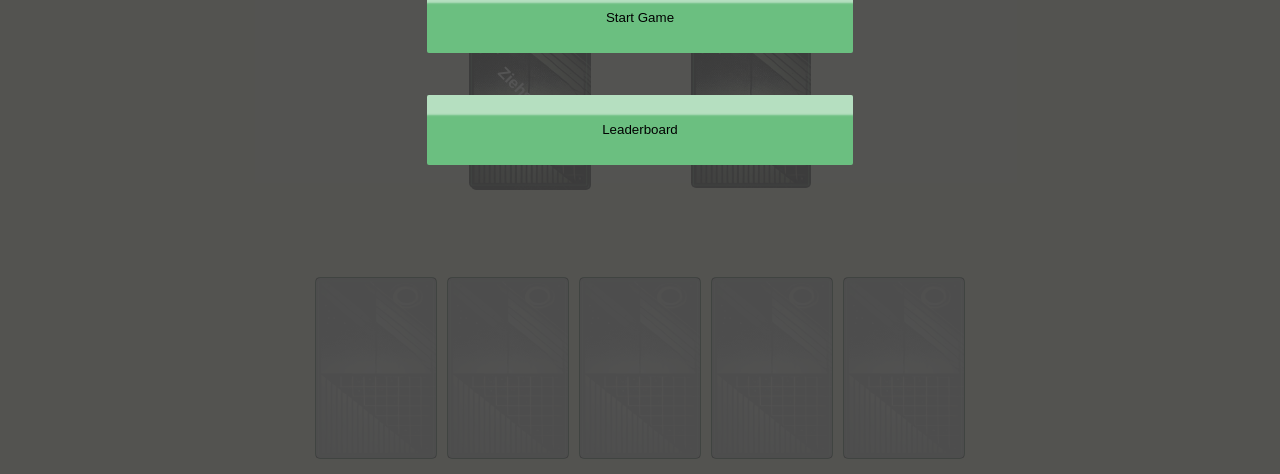
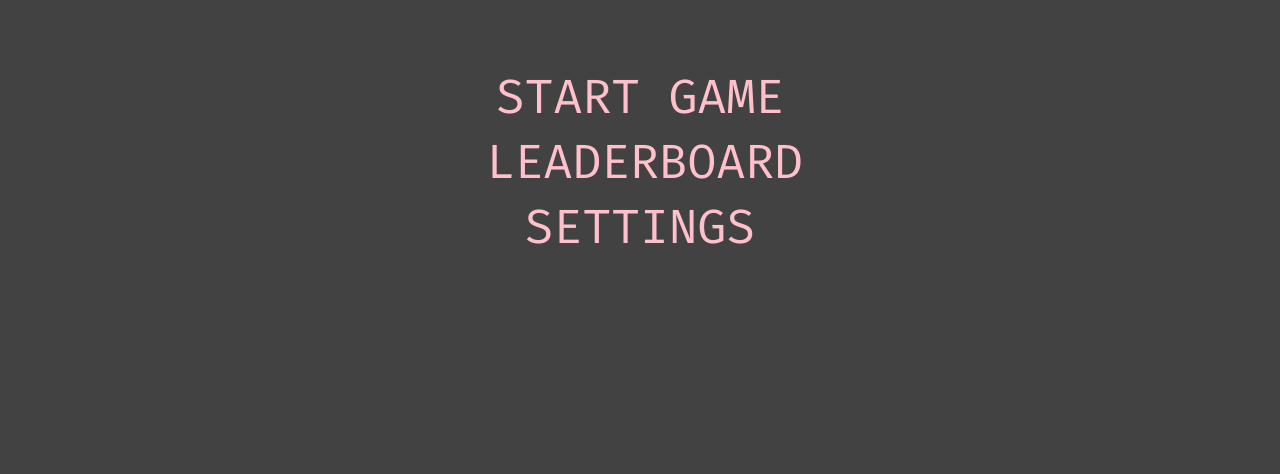
Before and after one commit to dionysm/MauMau, a plain HTML site: page index.html in a window 1280 px wide. Shown: the part 326-800 px from the top of the page. Drawn offline with Linux system fonts and the light colour scheme.

Commit message:
Alpha Commit // Still some work to do
refactored code and added some features.
bube now working
-------------------------------------------------
Still TODO:
darkmode!
8 not working
Missing End of Game
Buggy restart
Animations missing
Leaderboard missing
timemode
moreplayers
MULTIPLAYER

```diff
--- a/css/cardgame.css
+++ b/css/cardgame.css
@@ -6,7 +6,10 @@ body {
   height: 100vh;
   margin: 0;
   background-color: beige; /*#142617;*/
-  font-family: Arial, sans-serif;
+  font-family: "Fira Code", serif;
+  font-optical-sizing: auto;
+  font-weight: 700;
+  font-style: normal;
 }
 .nav {
   width: 100%;
@@ -21,7 +24,39 @@ body {
   flex-direction: row;
   justify-content: space-evenly;
 }
+.gameTitle{
+  font-weight: 900;
+  font-size: xxx-large;
+  text-align: center;
+  /*! background: pink; */
+  border-radius: 70rem;
+  /*! padding: 20rem; */
+  color: pink;
+  margin-bottom: 5rem;
+}
+
+.btn {
+  font-family: "Fira Code", serif;
+  text-transform: uppercase;
+  transition-property: all;
+  transition-duration: 0.6s;
+  transition-timing-function: ease;
+}
+
 button{
+  width: 20rem;
+  background: none;
+  border: none;
+  color: pink;
+  font-family: "Fira Code", serif;
+  text-transform: uppercase;
+  transition-property: font-size, font-weight, width, height;
+  transition: transform 6s ease-in-out;
+  transition-duration: 0.6s;
+  transition-timing-function: ease;
+}
+
+xbutton{
   height: 12vh;
   width: 16vh;
   max-height: 39px;
@@ -121,10 +156,13 @@ button{
   transition: transform 0.08s ease-in-out; /* Dauer: 0,5s */
 }
 button:hover{
-  transform: scale(104%);
+  transform: scale(103%);
   z-index: 6;
-  box-shadow: 0 1px 3px 3px rgba(0,0,0,0.4), 0 25px 2px -5px rgba(255,255,255,0.6) inset;
+  /*box-shadow: 0 1px 3px 3px rgba(0,0,0,0.4), 0 25px 2px -5px rgba(255,255,255,0.6) inset;*/
   font-weight: bold;
+  background: none;
+  text-decoration: underline;
+  text-decoration-color: rgb(44,44,44);
 }
 button:active{
   transform: scale(104%);
@@ -149,7 +187,7 @@ button:active{
 
 
 #ziehstapel{
-  z-index: 100;
+  z-index: 999;
   display: flex;
   flex-direction: row;
   justify-content: space-evenly;
@@ -161,9 +199,34 @@ button:active{
   transform: rotate(45deg);
 }
 #doubelstapel{
-  z-index: 10;
+  z-index: 900;
   margin-left: 2px;
   margin-top: 2px;
+  border:2px beige solid;
+}
+#doubelstapel2{
+  z-index: 890;
+  margin-left: 4px;
+  margin-top: 4px;
+  border:2px white solid;
+}
+#doubelstapel3{
+  z-index: 880;
+  margin-left: 6px;
+  margin-top: 6px;
+  border:2px grey solid;
+}
+#doubelstapel4{
+  z-index: 870;
+  margin-left: 8px;
+  margin-top: 8px;
+  border:2px ghostwhite solid;
+}
+#doubelstapel5{
+  z-index: 860;
+  margin-left: 10px;
+  margin-top: 10px;
+  border:2px darkgray solid;
 }
 
 
@@ -174,7 +237,7 @@ button:active{
   position: absolute;
   width: 100%;
   height: 100%;
-  background-color: rgba(66,66,66,0.9);
+  background-color: rgba(66,66,66,1);
   z-index: 1000;
 }
 
@@ -247,13 +310,16 @@ button:active{
   transform: scale(1.1);
 }
 
-.modal-center button {
+.modal-center xbutton {
   width: 100%;
   height: 26%;
   max-height: none;
   max-width: none;
 }
 
+.startScreen{
+  font-size: xxx-large;
+}
 
 .hidden {
   display: none !important;
--- a/index.html
+++ b/index.html
@@ -5,6 +5,11 @@
   <meta name="viewport" content="width=device-width, initial-scale=1.0">
   <title>Kartenspiel</title>
   <link rel="stylesheet" href="css/cardgame.css">
+  <!-- Google Webfonts -->
+  <link rel="preconnect" href="https://fonts.googleapis.com">
+  <link rel="preconnect" href="https://fonts.gstatic.com" crossorigin>
+  <link href="https://fonts.googleapis.com/css2?family=Fira+Code:wght@300..700&display=swap" rel="stylesheet">
+  <!-- /------------- --->
 </head>
 <body>
 <div class="nav"><div class="subNav"></div><div class="subNav">Runde: <span id="round">0</span></div><div class="subNav"></div></div>
@@ -20,6 +25,10 @@
     <div class="stapel">
        <div class="deck" id="ziehstapel" draggable="true" onclick="clickDraw()"><div>Ziehstapel</div></div>
        <div class="deck" id="doubelstapel">Dupli</div>
+      <div class="deck" id="doubelstapel2">Dupli</div>
+      <div class="deck" id="doubelstapel3">Dupli</div>
+      <div class="deck" id="doubelstapel4">Dupli</div>
+      <div class="deck" id="doubelstapel5">Dupli</div>
     </div>
     <div class="discard" onclick="">Ablagestapel</div>
   </div>
@@ -33,8 +42,10 @@
 </div>
 <div id="modal" class="">
     <div class="modal-center">
-      <button id="startGame" onclick="startGame()">Start Game</button>
-      <button id="1LeaderBoard">Leaderboard</button>
+      <h1 class="gameTitle">- MauMau -</h1>
+      <button id="startGame" class="startScreen" onclick="startGame()">Start Game</button>
+      <button id="1LeaderBoard" class="startScreen">Leaderboard</button>
+      <button id="Settings" class="startScreen">Settings</button>
     </div>
 </div>
 
--- a/js/cardgame.js
+++ b/js/cardgame.js
@@ -10,7 +10,7 @@ const cardSuits = [
   { symbol: "♦", name: "Karo", color: "rot" }
 ];
 
-const cardValues = ["7", "8", "9", "10", "Bube", "Dame", "König", "Ass"];
+const cardValues = ["7", "8", "9", "10", "J", "Q", "K", "A"];
 
 let turn = 1;
 let deck = [];
@@ -70,7 +70,6 @@ function getBestColor(hand) {
 // ==========================================================================
 // DECK-FUNKTIONEN
 // ==========================================================================
-
 /**
  * Erzeugt ein neues Deck mit allen Karten.
  * @returns {Array} Array mit Kartenobjekten.
@@ -276,10 +275,10 @@ function handleSpecialCard(specialCard, targetHand, playedBy = "player") {
       return Promise.resolve();
     case "8":
       console.log("Achter gespielt");
-      // Hier könnte z. B. der nächste Zug übersprungen werden.
+      aussetzen(playedBy);
       return Promise.resolve();
-    case "Bube":
-      console.log("Bube gespielt");
+    case "J":
+      console.log("Jack gespielt");
       // Beim Gegner (cpu) nicht interaktiv – Animation und clevere Farbauswahl
       return chooseColor(playedBy === "cpu");
     default:
@@ -287,6 +286,15 @@ function handleSpecialCard(specialCard, targetHand, playedBy = "player") {
   }
 }
 
+function aussetzen(playedBy){
+  if (playedBy==="cpu"){
+    console.log("SpielerIN muss aussetzen")
+  }
+  else {
+    console.log("CPU muss aussetzen")
+  }
+
+}
 /**
  * Zieht eine bestimmte Anzahl Karten in die angegebene Hand.
  * @param {number} cardsToDraw - Anzahl der zu ziehenden Karten.
@@ -333,7 +341,6 @@ async function opponentTurn() {
   } else {
     drawCard(1, cpuHand);
   }
-
   roundCounterDiv.innerHTML = turn++;
   isPlayerTurn = true;
 }
```
Lines whose indentation alone changed are shown as unchanged.
